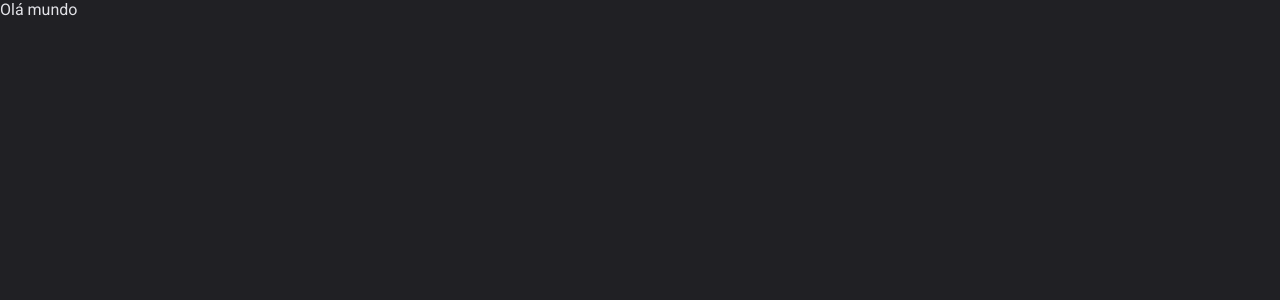
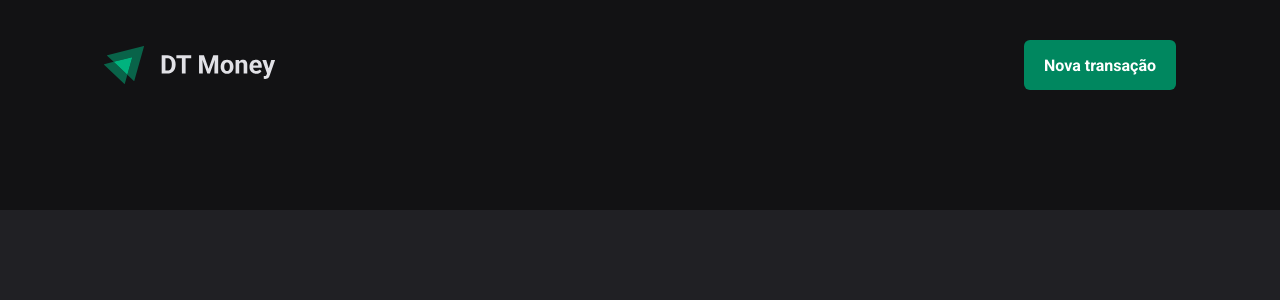
Before and after one commit to Jonatan1103/DT-money, a React (Vite) app: page / in a window 1280 px wide. Shown: the top 300 px of the page. Built offline with nearby package versions, Linux system fonts and the light colour scheme.

Commit message:
created Header

```diff
--- a/src/App.tsx
+++ b/src/App.tsx
@@ -1,4 +1,5 @@
 import { ThemeProvider } from "styled-components";
+import { Transaction } from "./pages/Transactions";
 import { GlobalStyle } from "./styles/global";
 import { defaultTheme } from "./styles/themes/default";
 
@@ -6,7 +7,7 @@
   return (
     <ThemeProvider theme={defaultTheme}>
       <GlobalStyle />
-      <div>Olá mundo</div>
+      <Transaction />
     </ThemeProvider>
   )
 }
--- /dev/null
+++ b/src/components/Header/index.tsx
@@ -0,0 +1,15 @@
+import { HeaderContainer, HeaderContent, NewTransactionButton } from "./styles";
+import logoHeader from "../../assets/logo.svg"
+
+export function Header() {
+  return (
+    <HeaderContainer>
+      <HeaderContent>
+        <img src={logoHeader} alt=""/>
+        <NewTransactionButton>
+          Nova transação
+        </NewTransactionButton>
+      </HeaderContent>
+    </HeaderContainer>
+  )
+}
--- /dev/null
+++ b/src/components/Header/styles.ts
@@ -0,0 +1,33 @@
+import styled from "styled-components";
+
+export const HeaderContainer = styled.header`
+  background-color: ${props => props.theme["gray-900"]};
+  padding: 2.5rem 0 7.5rem;
+`
+
+export const HeaderContent = styled.div`
+  width: 100%;
+  max-width: 1120px;
+  margin: 0 auto;
+  padding: 0 1.5rem;
+
+  display: flex;
+  justify-content: space-between;
+  align-items: center;
+`
+
+export const NewTransactionButton = styled.button`
+  height: 50px;
+  border: 0;
+  background-color: ${props => props.theme["green-500"]};
+  color: ${props => props.theme.white};
+  font-weight: bold;
+  padding: 0 1.25rem;
+  border-radius: 6px;
+  cursor: pointer;
+
+  &:hover {
+    background-color: ${props => props.theme["green-700"]};
+    transition: background-color 0.2s;
+  }
+`
--- /dev/null
+++ b/src/pages/Transactions/index.tsx
@@ -0,0 +1,9 @@
+import { Header } from "../../components/Header";
+
+export function Transaction() {
+  return (
+    <div>
+      <Header />
+    </div>
+  )
+}
--- /dev/null
+++ b/src/pages/Transactions/styles.ts
@@ -0,0 +1,3 @@
+import styled from "styled-components";
+
+export const TransactionContainer  = styled.div``
```
Also changed, not shown: src/assets/logo.svg (added).
